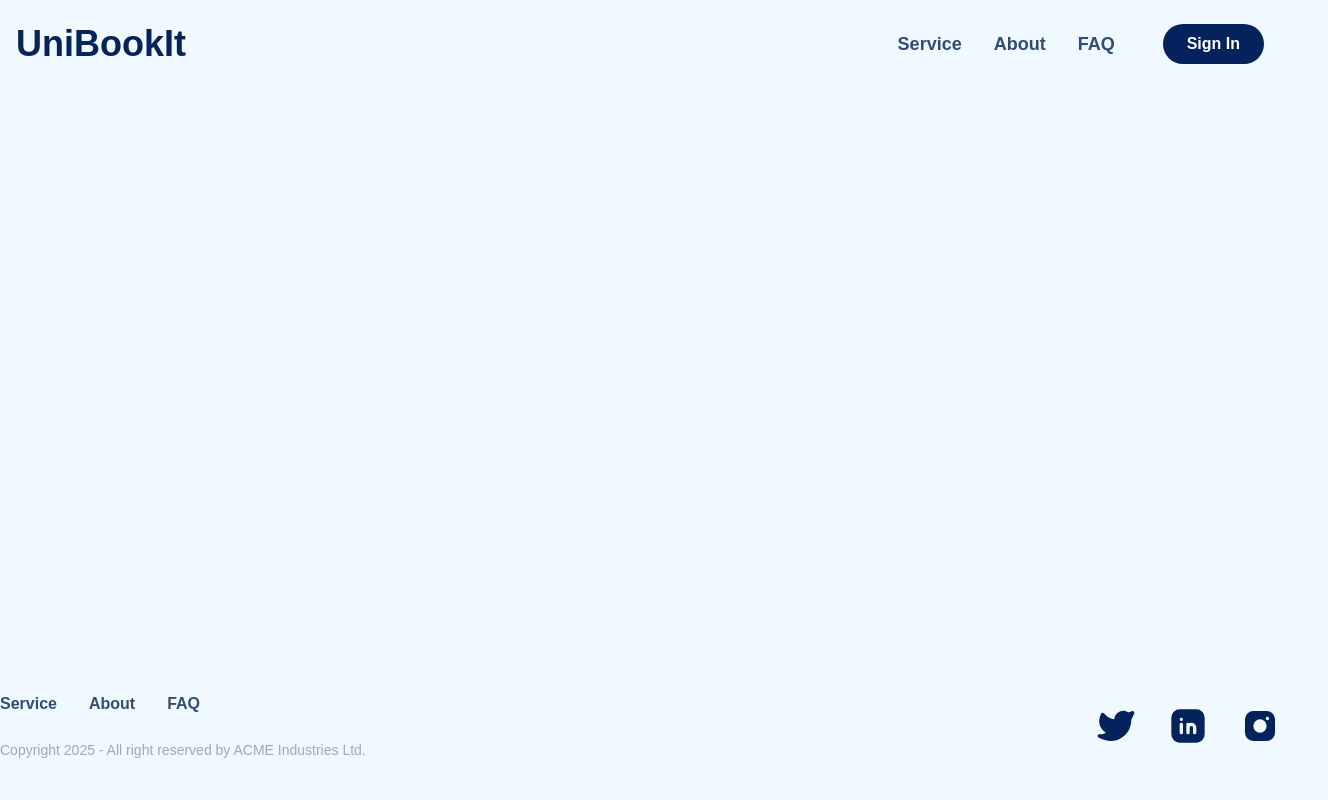
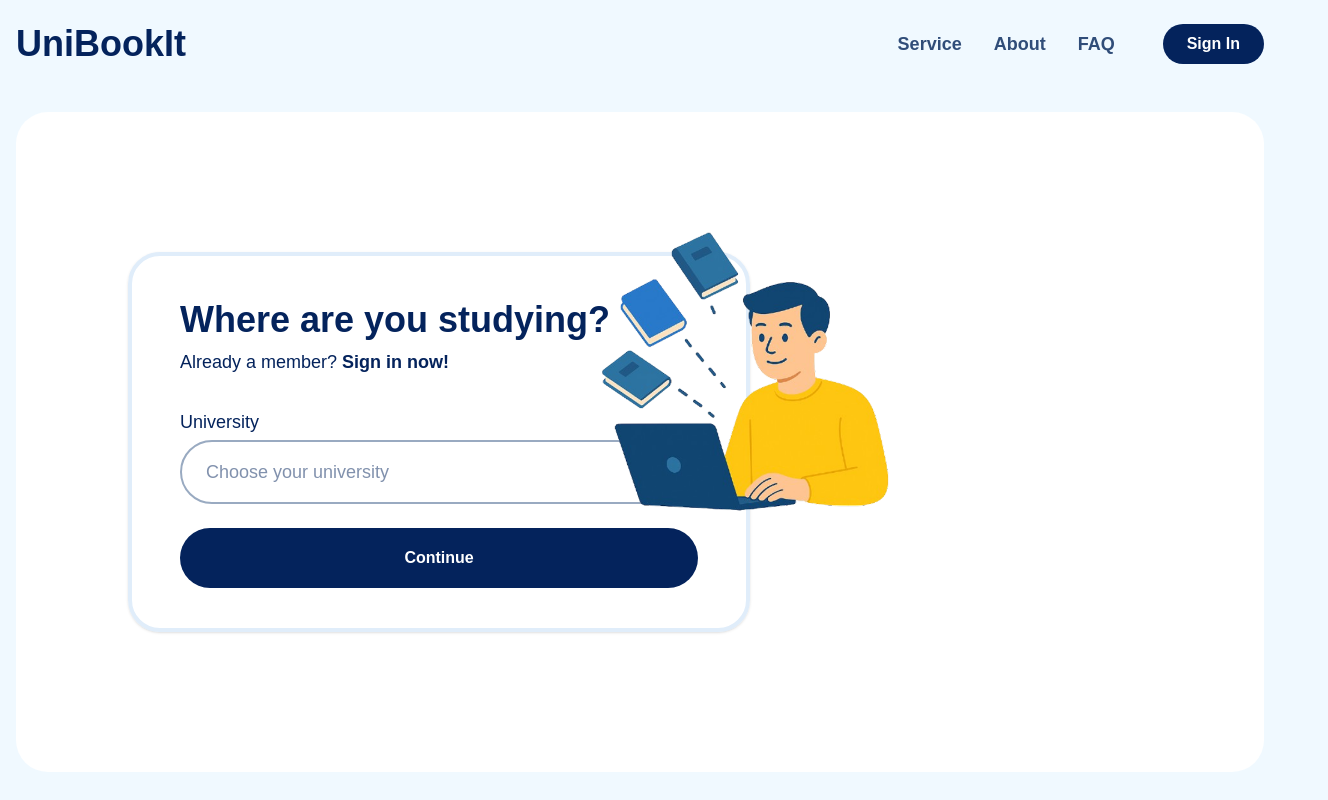
Before and after one commit to anna-megalou/UBookIt, a Next.js app: page /login in a window 1280 px wide. Shown: the top 800 px of the page, 1328 px wide, since content can reach past the window. Built offline with nearby package versions, Linux system fonts and the light colour scheme.

Commit message:
version 1 of login

```diff
--- a/src/app/login/page.tsx
+++ b/src/app/login/page.tsx
@@ -1,12 +1,70 @@
 import Link from "next/link";
 import Image from "next/image";
-import { Clock, ShoppingCart } from "tabler-icons-react";
-import { BookOpen, CreditCard } from "lucide-react";
-export default function Home() {
+
+export default function LoginPage() {
   return (
-    <div className="container bg-white rounded-4xl justify-center mx-auto px-auto">
-      <div className="flex flex-col justify-center items-start w-full relative sm:justify-center sm:items-center md:justify-center md:items-center lg:justify-start lg:items-start">
+    <div className="container bg-white rounded-4xl lg:justify-start lg:items-start md:justify-center md:items-center sm:justify-center sm:items-center mx-auto px-auto">
+      <div className="flex flex-row justify-start items-start w-full sm:justify-center sm:items-center md:justify-center md:items-center lg:justify-start lg:items-start px-12 lg:mx-16 sm:mx-0 py-35 relative">
+        {/* Left Section - Form */}
+        <div className="flex flex-col sm:justify-center sm:items-center md:justify-center md:items-center lg:justify-start lg:items-start gap-8 border-4 border-secondary-border shadow-sm bg-white-light lg:px-8 py-6 sm:px-4 rounded-4xl object-contain">
+          <div className="flex flex-col justify-start items-start pl-4 pr-10 mr-16 pt-5 gap-2">
+            {/* Heading */}
+            <h1 className="text-4xl font-bold text-primary-dark">
+              Where are you studying?
+            </h1>
+            {/* Sign in link */}
+            <p className="text-lg text-primary-dark">
+              Already a member?{" "}
+              <Link href="/login" className="text-primary-dark font-semibold">
+                Sign in now!
+              </Link>
+            </p>
+          </div>
 
+          {/* Form */}
+          <div className="flex flex-col justify-start items-start gap-2 w-full px-4 pb-4 gap-6">
+            <form className="flex flex-col w-full gap-1">
+              {/* University Label */}
+              <label
+                htmlFor="university"
+                className="text-primary-dark text-lg font-medium"
+              >
+                University
+              </label>
+
+              {/* Input Field */}
+              <input
+                id="university"
+                type="text"
+                placeholder="Choose your university"
+                className="w-full px-6 py-4 rounded-full border-2 border-secondary-typography text-primary-dark text-lg"
+              />
+            </form>
+            {/* Continue Button */}
+            <div className="flex justify-center items-center bg-primary-dark rounded-full px-10 py-2 w-full h-15">
+              <Link
+                href="/login"
+                className="text-white text-semibold  text-md font-bold"
+              >
+                Continue
+              </Link>
+            </div>
+          </div>
+        </div>
+
+        {/* Right Section - Illustration */}
+        <div className="flex flex-col justify-end lg:right-40 lg:bottom-8  md:right-0 sm:right-0 md:bottom-0 relative">
+          <div className="w-full">
+            <Image
+              src="/assets/images/login illustration.png"
+              alt="Login Illustration"
+              width={320}
+              height={320}
+              className="object-fill md:w-60 md:h-60 lg:w-80 lg:h-80 sm:hidden md:hidden lg:block"
+              priority
+            />
+          </div>
+        </div>
       </div>
     </div>
   );
--- a/src/app/page.tsx
+++ b/src/app/page.tsx
@@ -5,7 +5,7 @@ import { BookOpen, CreditCard } from "lucide-react";
 export default function Home() {
   return (
     <div className="container bg-white rounded-4xl justify-center mx-auto px-auto">
-      <div className="flex flex-col justify-center items-start w-full relative sm:justify-center sm:items-center md:justify-center md:items-center lg:justify-start lg:items-start">
+      <div className="flex flex-col justify-start items-start w-full relative sm:justify-center sm:items-center md:justify-center md:items-center lg:justify-start lg:items-start">
         {/* Hero Section */}
         <div className="flex flex-row justify-center items-center px-30 pt-20 pb-14 w-4/7">
           {/* Left Content */}
```
Also changed, not shown: public/assets/images/login illustration.png (added), 29 other files (tests, documents, lock files or other folders).
